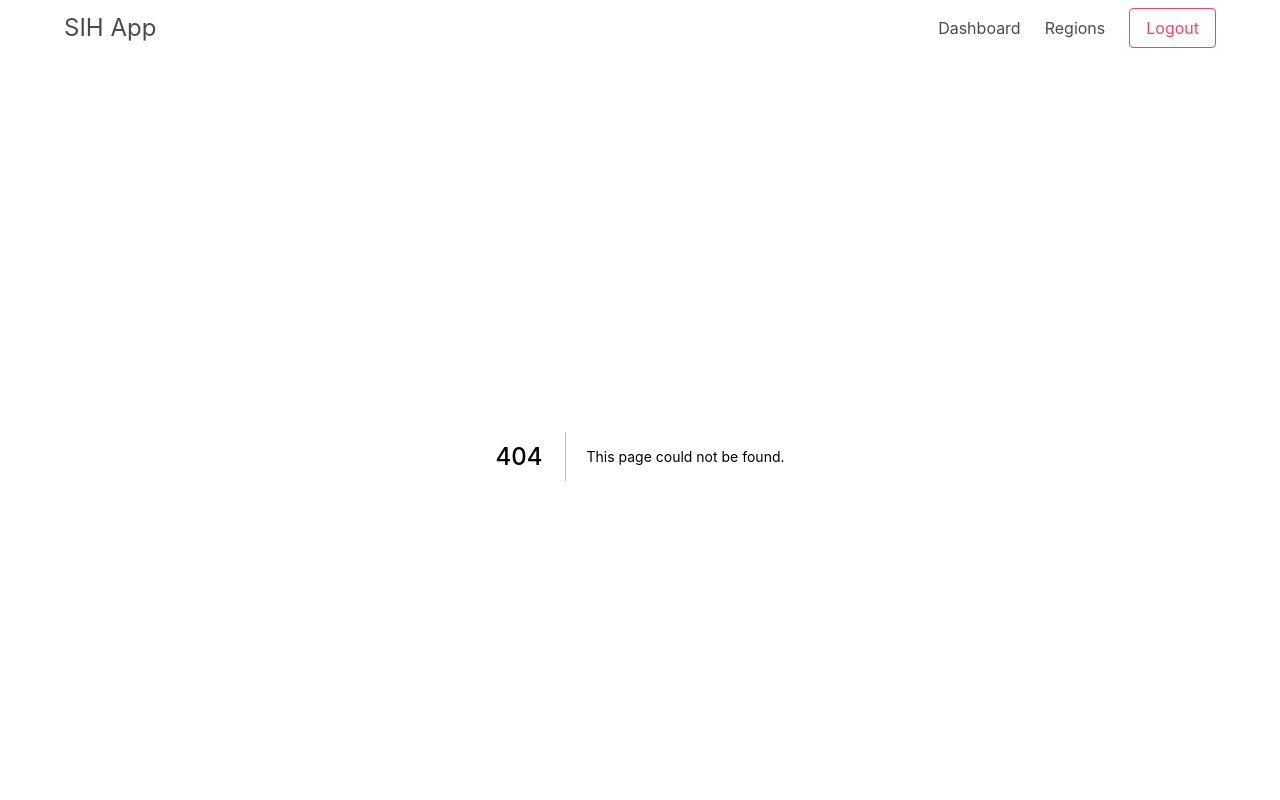
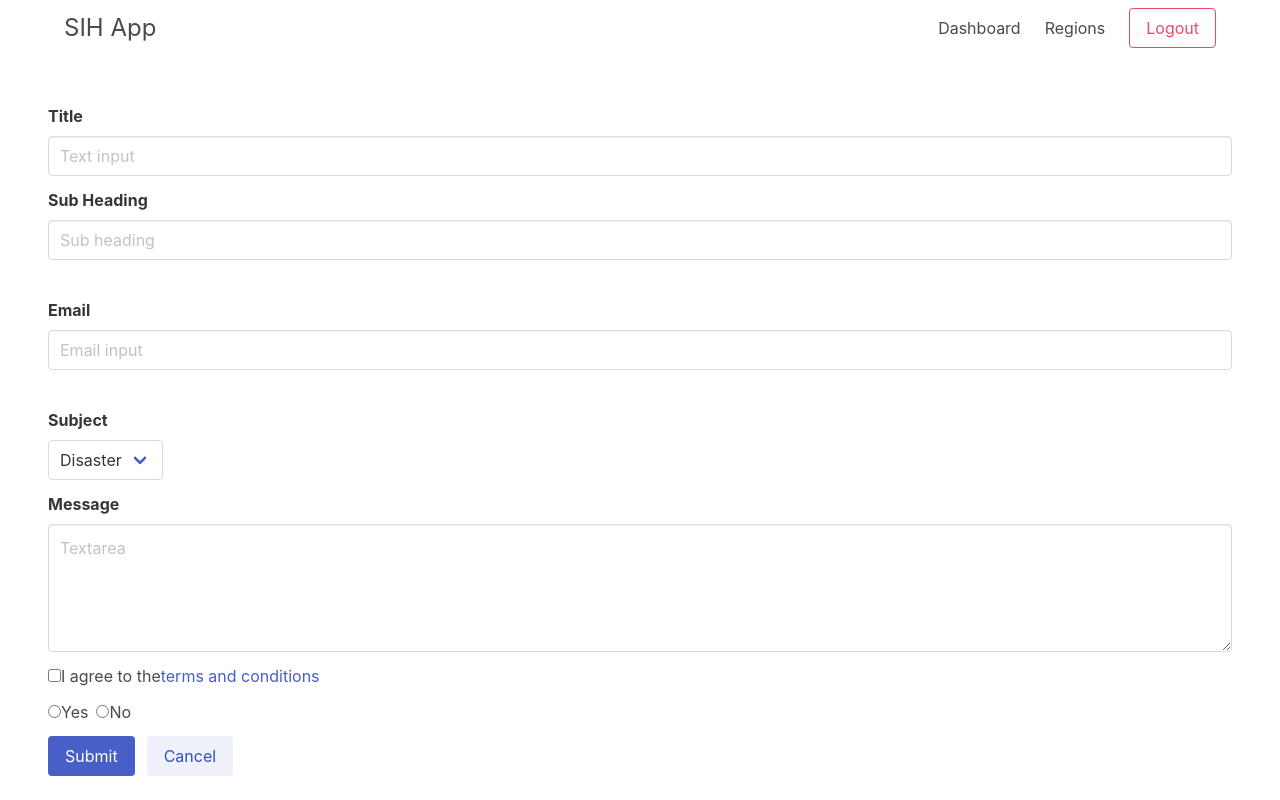
Before and after one commit to smartclash/SIH-Frontend, a Next.js app: page /admin/events in a window 1280 px wide. Before the commit this address had no page. Shown: the top 800 px of the page. Built offline with nearby package versions, Linux system fonts and the light colour scheme.

Commit message:
added Events

```diff
--- /dev/null
+++ b/components/Events/AddEvents.tsx
@@ -0,0 +1,93 @@
+import {NextPage} from 'next'
+
+const AddEvents: NextPage = () => (
+    <section className='section'>
+
+        <div className='field'>
+            <label className='label'>Title</label>
+            <div className='control'>
+                <input className='input' type='text' placeholder='Text input'/>
+            </div>
+        </div>
+
+        <div className='field'>
+            <label className='label'>Sub Heading</label>
+            <div className='control'>{/* has-icons-left has-icons-right' */}
+                <input className='input' type='text' placeholder='Sub heading' value=''/>
+                <span className='icon is-small is-left'>
+                    <i className='fas fa-user'></i>
+                </span>
+                <span className='icon is-small is-right'>
+                    <i className='fas fa-check'></i>
+                </span>
+            </div>
+        </div>
+
+        <div className='field'>
+            <label className='label'>Email</label>
+            <div className='control'>{/* has-icons-left has-icons-right' */}
+                <input className='input' type='email' placeholder='Email input' value=''/>
+                <span className='icon is-small is-left'>
+                    <i className='fas fa-envelope'></i>
+                </span>
+                <span className='icon is-small is-right'>
+                    <i className='fas fa-exclamation-triangle'></i>
+                </span>
+            </div>
+        </div>
+
+        <div className='field'>
+            <label className='label'>Subject</label>
+            <div className='control'>
+                <div className='select'>
+                    <select>
+                        <option>Disaster</option>
+                        <option>Training</option>
+                        <option>Events</option>
+                    </select>
+                </div>
+            </div>
+        </div>
+
+        <div className='field'>
+            <label className='label'>Message</label>
+            <div className='control'>
+                <textarea className='textarea' placeholder='Textarea'></textarea>
+            </div>
+        </div>
+
+        <div className='field'>
+            <div className='control'>
+                <label className='checkbox'>
+                    <input type='checkbox'/>
+                    I agree to the
+                    <a href='#'>terms and conditions</a>
+                </label>
+            </div>
+        </div>
+
+        <div className='field'>
+            <div className='control'>
+                <label className='radio'>
+                    <input type='radio' name='question'/>
+                    Yes
+                </label>
+                <label className='radio'>
+                    <input type='radio' name='question'/>
+                    No
+                </label>
+            </div>
+        </div>
+
+        <div className='field is-grouped'>
+            <div className='control'>
+                <button className='button is-link'>Submit</button>
+            </div>
+            <div className='control'>
+                <button className='button is-link is-light'>Cancel</button>
+            </div>
+        </div>
+    </section>
+)
+
+export default AddEvents
--- /dev/null
+++ b/pages/admin/events.tsx
@@ -0,0 +1,9 @@
+import type {NextPage} from 'next'
+
+import AddEvents from '@/components/Events/AddEvents'
+
+const EventPage: NextPage = () => (
+    <AddEvents />
+)
+
+export default EventPage
```
